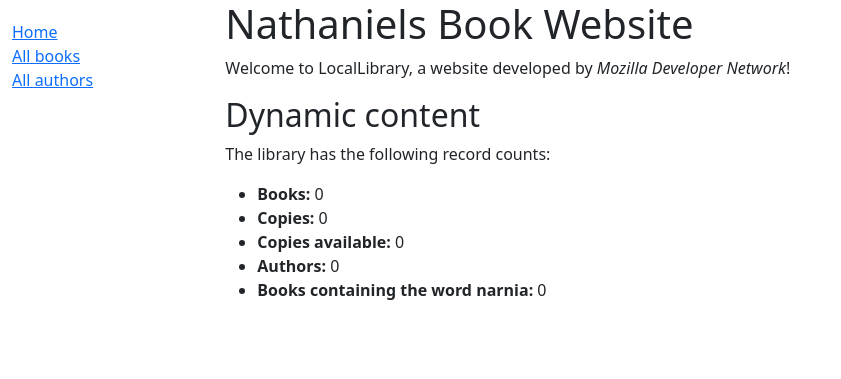
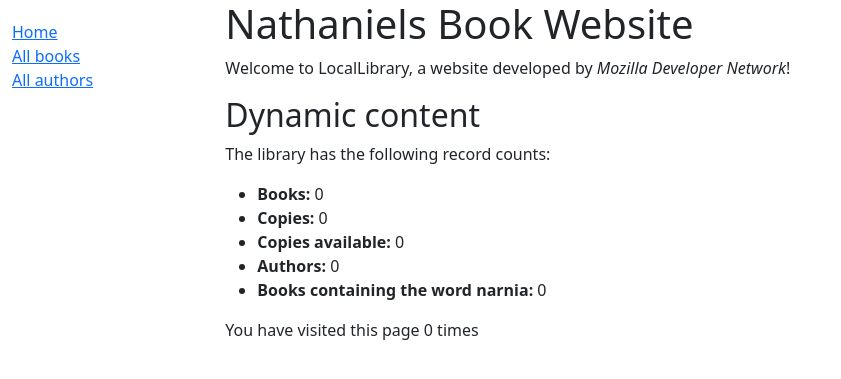
Before and after one commit to Rhinosaur90/csci313-assignment-4-Nathaniel-Schuster, a Django app: page /catalog/ in a window 1280 px wide. Shown: the top 379 px of the page, without its empty margins (0-841 px from the left). Run offline with Django 5.2, Linux system fonts and the light colour scheme; data that the repository does not hold is empty.

Commit message:
Part 7 Finished
Part 7

```diff
--- a/locallibrary/catalog/templates/index.html
+++ b/locallibrary/catalog/templates/index.html
@@ -15,4 +15,9 @@
     <li><strong>Authors:</strong> {{ num_authors }}</li>
     <li><strong>Books containing the word narnia:</strong> {{num_books_word}}</li>
   </ul>
+
+<p>
+  You have visited this page {{num_visits}} time{{ num_visits|pluralize }}
+</p>
+
 {% endblock %}
--- a/locallibrary/catalog/views.py
+++ b/locallibrary/catalog/views.py
@@ -21,12 +21,16 @@ def index(request):
     # The 'all()' is implied by default.
     num_authors = Author.objects.count()
 
+    num_visits = request.session.get('num_visits',0)
+    request.session['num_visits'] = num_visits + 1
+
     context = {
         'num_books': num_books,
         'num_instances': num_instances,
         'num_instances_available': num_instances_available,
         'num_authors': num_authors,
         'num_books_word':num_books_word,
+        'num_visits': num_visits
     }
 
     # Render the HTML template index.html with the data in the context variable
```
